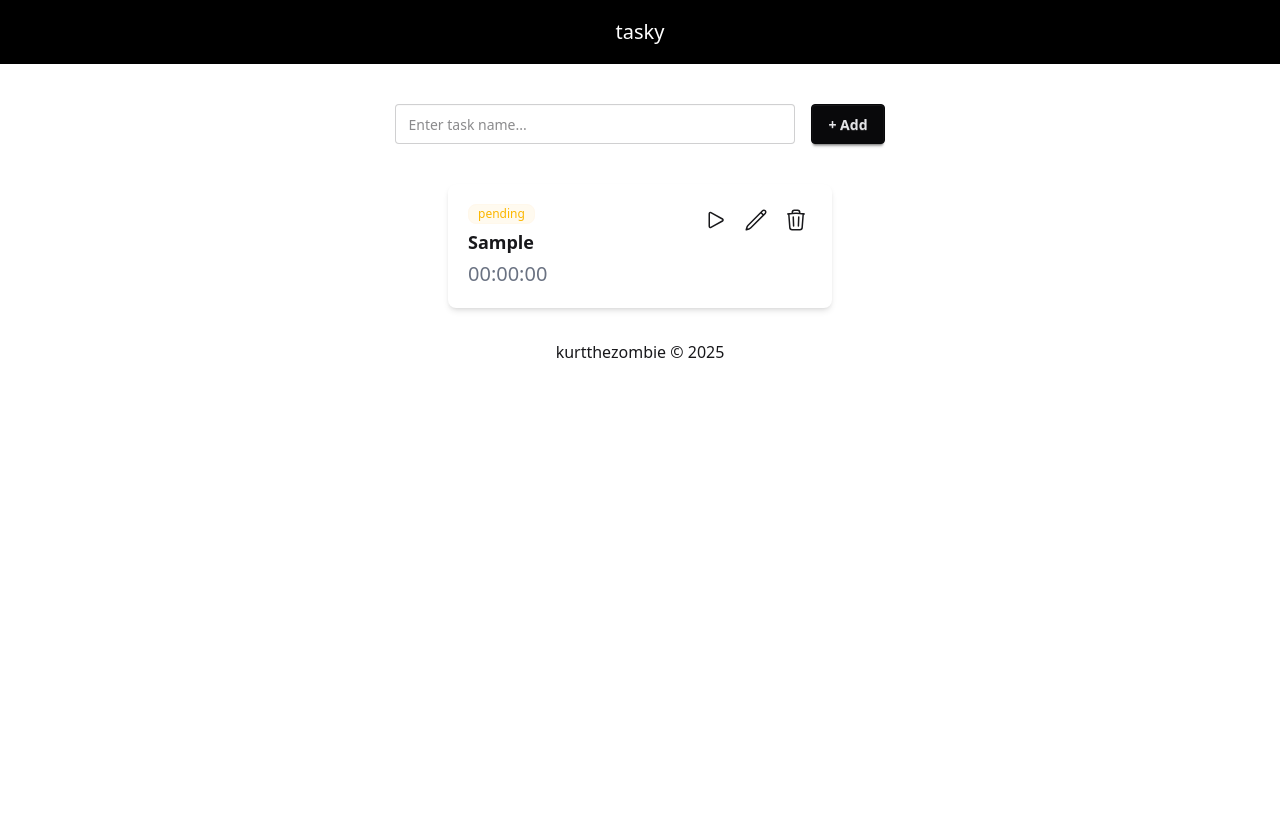
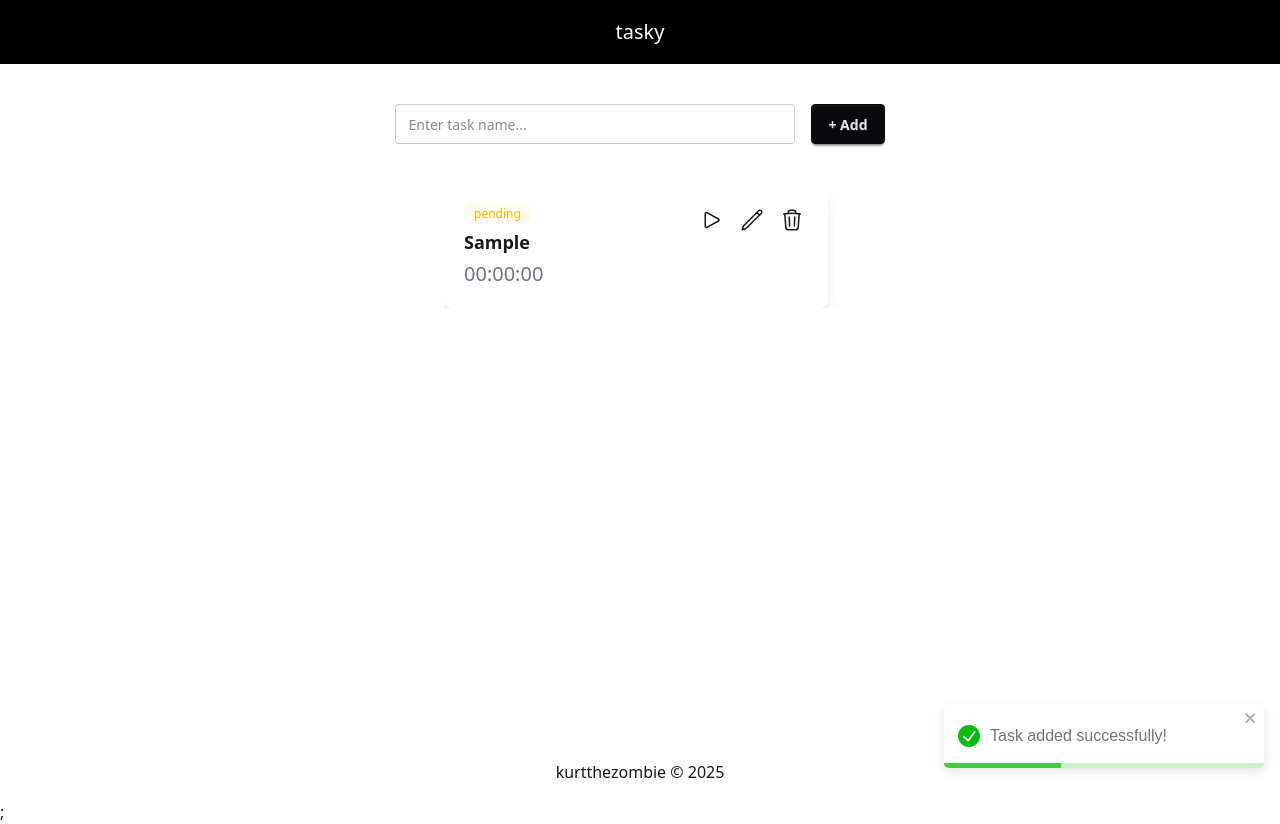
Before and after one commit to kurtthezombie/tasky, a Next.js app: page / in a window 1280 px wide. Both pictures are taken after typing "Sample" into the empty fields and a click on the button "+ Add". Before the commit the page ends 800 px from the top, so only its background shows below. Built offline with nearby package versions, Linux system fonts and the light colour scheme.

Commit message:
adjust body and footer height and placement, add scrolling function, add toast

```diff
--- a/package.json
+++ b/package.json
@@ -14,6 +14,7 @@
     "postcss": "^8.5.6",
     "react": "19.1.0",
     "react-dom": "19.1.0",
+    "react-toastify": "^11.0.5",
     "tailwindcss": "^4.1.12"
   },
   "devDependencies": {
--- a/src/modules/footer/index.tsx
+++ b/src/modules/footer/index.tsx
@@ -1,6 +1,6 @@
 export const Footer = () => {
   return (
-    <footer className="text-center mt-8">
+    <footer className="text-center mt-4 mb-4">
       kurtthezombie © {new Date().getFullYear()}
     </footer>
   );
--- a/src/modules/landing/components/TaskTimer.tsx
+++ b/src/modules/landing/components/TaskTimer.tsx
@@ -30,10 +30,10 @@ export const TaskTimer = () => {
       {tasks.length === 0 ? (
         <p className="text-gray-500 text-lg">No tasks yet - add one to get started</p>
       ) : (
-        <ul className="space-y-3">
+        <ul className="space-y-3 max-h-[70vh] overflow-y-auto pr-2">
           {tasks.map(task => (
             <li key={task.id}>
-              <div className="card w-96 bg-base-100 card-xs shadow-md p-3">
+              <div className="card w-96 bg-base-100 card-xs shadow-lg p-3">
                 <div className="card-body">
                   <div className="flex justify-between items-start">
                     <div className="flex flex-col gap-1">
--- a/src/modules/landing/useLogic.tsx
+++ b/src/modules/landing/useLogic.tsx
@@ -1,5 +1,6 @@
 import { useState, useEffect } from "react";
 import { useTasks } from "@/common/hooks/useTasks";
+import { toast } from "react-toastify";
 
 export const useLogic = () => {
   const { tasks, addTask, removeTask, updateTask } = useTasks();
@@ -10,8 +11,20 @@ export const useLogic = () => {
   const [editingTitle, setEditingTitle] = useState("");
 
   const handleAddTask = () => {
-    if (!title.trim()) return;
-    addTask(title);
+    const trimmed = title.trim();
+    if(!trimmed) return;
+
+    const isDuplicate = tasks.some(
+      (task) => task.title.trim().toLowerCase() === trimmed.toLowerCase()
+    );
+
+    if (isDuplicate){
+      toast.error("Task title must be unique!");
+      return;
+    }
+
+    addTask(trimmed);
+    toast.success("Task added successfully!");
     setTitle("");
   };
 
@@ -19,13 +32,16 @@ export const useLogic = () => {
     if (runningTaskId === taskId) {
       updateTask(taskId, { status: "pending" });
       setRunningTaskId(null);
+      toast("Task paused");
     } else {
       if (runningTaskId !== null) {
         updateTask(runningTaskId, { status: "pending" });
+        toast.info("Previous task paused");
       }
       updateTask(taskId, { status: "in-progress" });
       setRunningTaskId(taskId);
-      }
+      toast("Task started");
+    }
   };
 
   useEffect(() => {
--- a/src/pages/_app.tsx
+++ b/src/pages/_app.tsx
@@ -1,6 +1,22 @@
 import "@/styles/globals.css";
 import type { AppProps } from "next/app";
+import { ToastContainer } from "react-toastify";
+import "react-toastify/dist/ReactToastify.css";
 
 export default function App({ Component, pageProps }: AppProps) {
-  return <Component {...pageProps} />;
+  return (
+    <>
+    <Component {...pageProps} />;
+    <ToastContainer
+      position="bottom-right"
+      autoClose={3000}
+      closeOnClick
+      draggable
+      newestOnTop
+      pauseOnFocusLoss={false}
+      pauseOnHover={false}
+      theme="light"
+    />
+    </>
+  )
 }
--- a/src/pages/index.tsx
+++ b/src/pages/index.tsx
@@ -11,8 +11,12 @@ export default function Home() {
     <Head>
       <title>Tasky</title>
     </Head>
-    <Landing />
-    <Footer />
+    <div className="flex flex-col min-h-screen">
+      <main className="flex-1">
+        <Landing />
+      </main>
+      <Footer />
+    </div>
     </>
   );
 }
```
Also changed, not shown: 1 other file (tests, documents, lock files or other folders).
